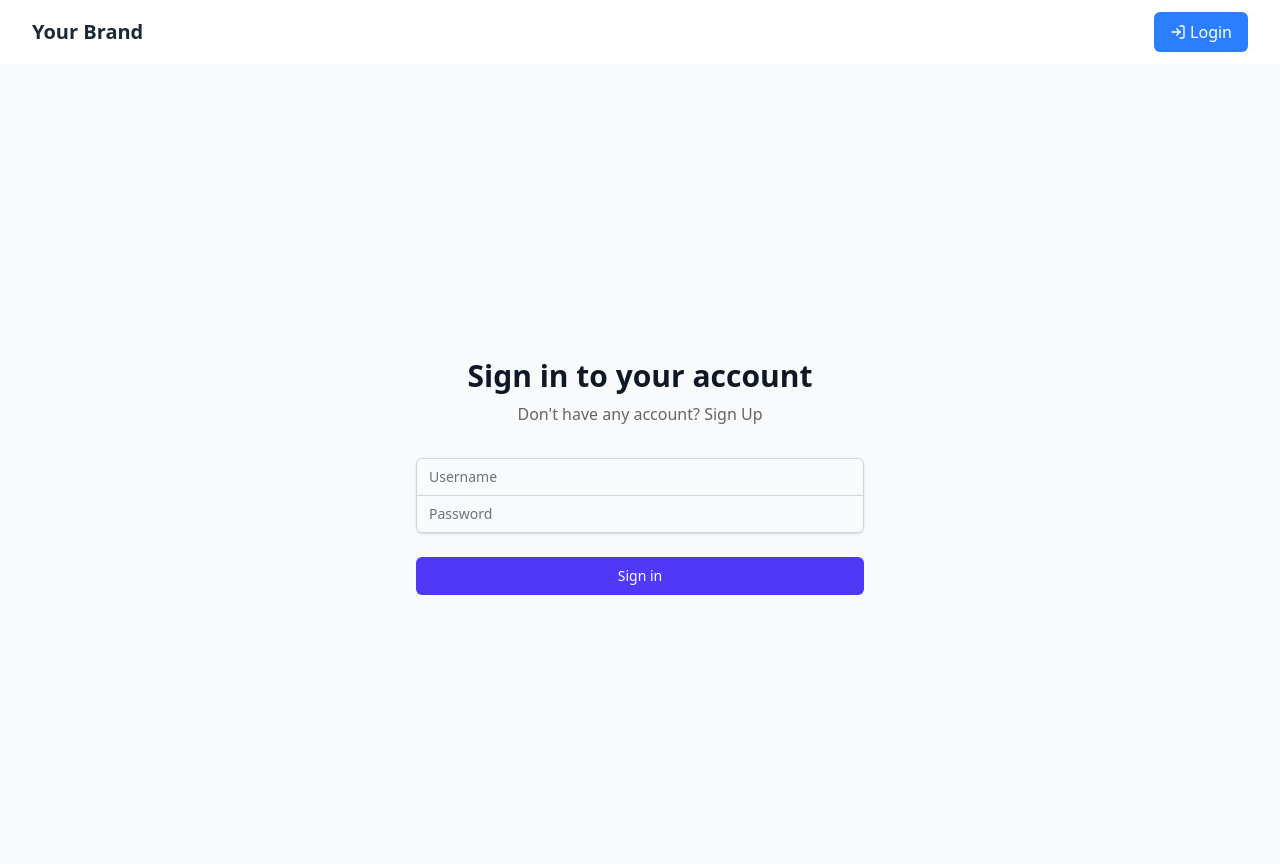
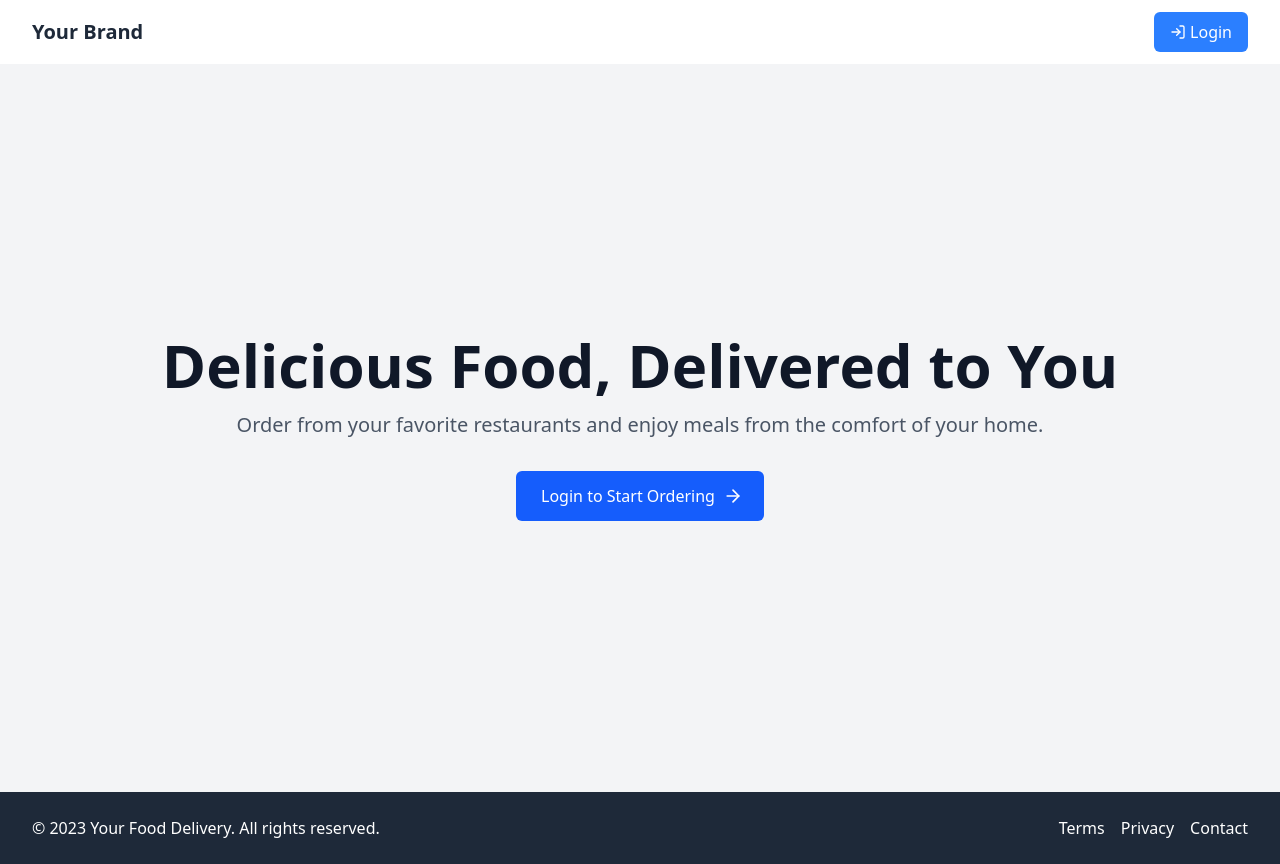
Before and after one commit to Sujaltalreja29/full-stack-task-management-app, a React (Vite) app in the folder Frontend/: page / in a window 1280 px wide. Before the commit this address led to /login. Built offline with nearby package versions, Linux system fonts and the light colour scheme.

Commit message:
added a landing page

```diff
--- a/Frontend/src/App.jsx
+++ b/Frontend/src/App.jsx
@@ -6,10 +6,11 @@ import { CartProvider } from './context/CartContext';
 import ProtectedRoute from './components/ProtectedRoute';
 import Login from './components/Auth/Login';
 import Register from './components/Auth/Register';
-import Menu from './pages/Menu';
+import Menu from './pages/menu';
 import OrderPage from './pages/Order';
 import OrderHistory from './pages/History';
 import Navbar from './components/Navbar';
+import Home from './pages/Home';
 function App() {
 
   return (
@@ -18,6 +19,7 @@ function App() {
       <CartProvider>
         <Navbar />
           <Routes>
+            <Route path="/" element={<Home />} />
             <Route path="/login" element={<Login />} />
             <Route path="/register" element={<Register />} />
             <Route
--- a/Frontend/src/pages/History.jsx
+++ b/Frontend/src/pages/History.jsx
@@ -114,7 +114,7 @@ const OrderHistory = () => {
                     <li key={index} className="flex justify-between">
                       <span>{item.menuItem.name}</span>
                       <span className="text-gray-600">
-                        ${item.menuItem.price.toFixed(2)} x {item.quantity}
+                      ₹{item.menuItem.price.toFixed(2)} x {item.quantity}
                       </span>
                     </li>
                   ))}
@@ -122,7 +122,7 @@ const OrderHistory = () => {
               </div>
               <div className="flex justify-between items-center pt-2">
                 <span className="font-medium">Total Amount:</span>
-                <span className="text-lg font-bold">${order.totalAmount.toFixed(2)}</span>
+                <span className="text-lg font-bold">₹{order.totalAmount.toFixed(2)}</span>
               </div>
               <div className="text-sm text-gray-500">
                 Ordered at: {new Date(order.createdAt).toLocaleString()}
--- /dev/null
+++ b/Frontend/src/pages/Home.jsx
@@ -0,0 +1,44 @@
+import { Link } from "react-router-dom"
+import { ArrowRight } from "lucide-react"
+
+import Navbar from "../components/Navbar"
+
+export default function Home() {
+  return (
+    <div className="min-h-screen flex flex-col">
+      <main className="flex-grow flex items-center justify-center bg-gray-100">
+        <div className="max-w-7xl mx-auto px-4 sm:px-6 lg:px-8 py-12 text-center">
+          <h1 className="text-4xl sm:text-5xl md:text-6xl font-extrabold text-gray-900 mb-4">
+            Delicious Food, Delivered to You
+          </h1>
+          <p className="text-xl text-gray-600 mb-8">
+            Order from your favorite restaurants and enjoy meals from the comfort of your home.
+          </p>
+          <Link
+            href="/login"
+            className="inline-flex items-center px-6 py-3 border border-transparent text-base font-medium rounded-md text-white bg-blue-600 hover:bg-blue-700"
+          >
+            Login to Start Ordering
+            <ArrowRight className="ml-2 -mr-1 h-5 w-5" />
+          </Link>
+        </div>
+      </main>
+      <footer className="bg-gray-800 text-white py-6">
+        <div className="max-w-7xl mx-auto px-4 sm:px-6 lg:px-8 flex justify-between items-center">
+          <p>&copy; 2023 Your Food Delivery. All rights reserved.</p>
+          <div className="flex space-x-4">
+            <a href="#" className="hover:text-gray-300">
+              Terms
+            </a>
+            <a href="#" className="hover:text-gray-300">
+              Privacy
+            </a>
+            <a href="#" className="hover:text-gray-300">
+              Contact
+            </a>
+          </div>
+        </div>
+      </footer>
+    </div>
+  )
+}
--- a/Frontend/src/pages/Menu.jsx
+++ b/Frontend/src/pages/Menu.jsx
@@ -269,7 +269,7 @@ const Menu = () => {
           <div>
             <h3 className="text-xl font-semibold">{item.name}</h3>
             <p className="text-gray-600">{item.category}</p>
-            <p className="text-lg font-bold mt-2">${item.price.toFixed(2)}</p>
+            <p className="text-lg font-bold mt-2">₹{item.price.toFixed(2)}</p>
             <span className={`inline-block px-2 py-1 rounded text-sm ${
               item.availability ? 'bg-green-100 text-green-800' : 'bg-red-100 text-red-800'
             }`}>
@@ -432,7 +432,7 @@ const Menu = () => {
                       <div>
                         <h3 className="font-semibold">{item.name}</h3>
                         <p className="text-sm text-gray-600">
-                          ${item.price.toFixed(2)} × {item.quantity}
+                        ₹{item.price.toFixed(2)} × {item.quantity}
                         </p>
                       </div>
                       <div className="flex items-center gap-2">
@@ -456,7 +456,7 @@ const Menu = () => {
                 <div className="border-t pt-4">
                   <div className="flex justify-between items-center mb-4">
                     <span className="font-bold">Total:</span>
-                    <span className="font-bold">${getCartTotal().toFixed(2)}</span>
+                    <span className="font-bold">₹{getCartTotal().toFixed(2)}</span>
                   </div>
                   <button
                     onClick={() => {
--- a/Frontend/src/pages/Order.jsx
+++ b/Frontend/src/pages/Order.jsx
@@ -73,7 +73,7 @@ const OrderPage = () => {
           <p className="text-gray-600 mb-4">
             Redirectiong to history ...
           </p>
-          {setTimeout(() => navigate('/history'), 3000)}
+          {setTimeout(() => navigate('/history'), 2000)}
         </div>
       </div>
     );
@@ -109,7 +109,7 @@ const OrderPage = () => {
                 <div key={item._id} className="flex items-center justify-between py-4 border-b">
                   <div className="flex-1">
                     <h3 className="font-semibold">{item.name}</h3>
-                    <p className="text-gray-600">${item.price.toFixed(2)} each</p>
+                    <p className="text-gray-600">₹{item.price.toFixed(2)} each</p>
                   </div>
                   <div className="flex items-center gap-4">
                     <div className="flex items-center gap-2">
@@ -140,15 +140,15 @@ const OrderPage = () => {
               <div className="mt-4 space-y-2">
                 <div className="flex justify-between text-gray-600">
                   <span>Subtotal</span>
-                  <span>${calculateSubtotal().toFixed(2)}</span>
+                  <span>₹{calculateSubtotal().toFixed(2)}</span>
                 </div>
                 <div className="flex justify-between text-gray-600">
                   <span>Tax (10%)</span>
-                  <span>${calculateTax().toFixed(2)}</span>
+                  <span>₹{calculateTax().toFixed(2)}</span>
                 </div>
                 <div className="flex justify-between font-bold text-lg pt-2 border-t">
                   <span>Total</span>
-                  <span>${calculateTotal().toFixed(2)}</span>
+                  <span>₹{calculateTotal().toFixed(2)}</span>
                 </div>
               </div>
             </div>
@@ -226,7 +226,7 @@ const OrderPage = () => {
                   ) : (
                     <>
                       <CreditCardIcon className="w-5 h-5" />
-                      Place Order (${calculateTotal().toFixed(2)})
+                      Place Order (₹{calculateTotal().toFixed(2)})
                     </>
                   )}
                 </button>
```
